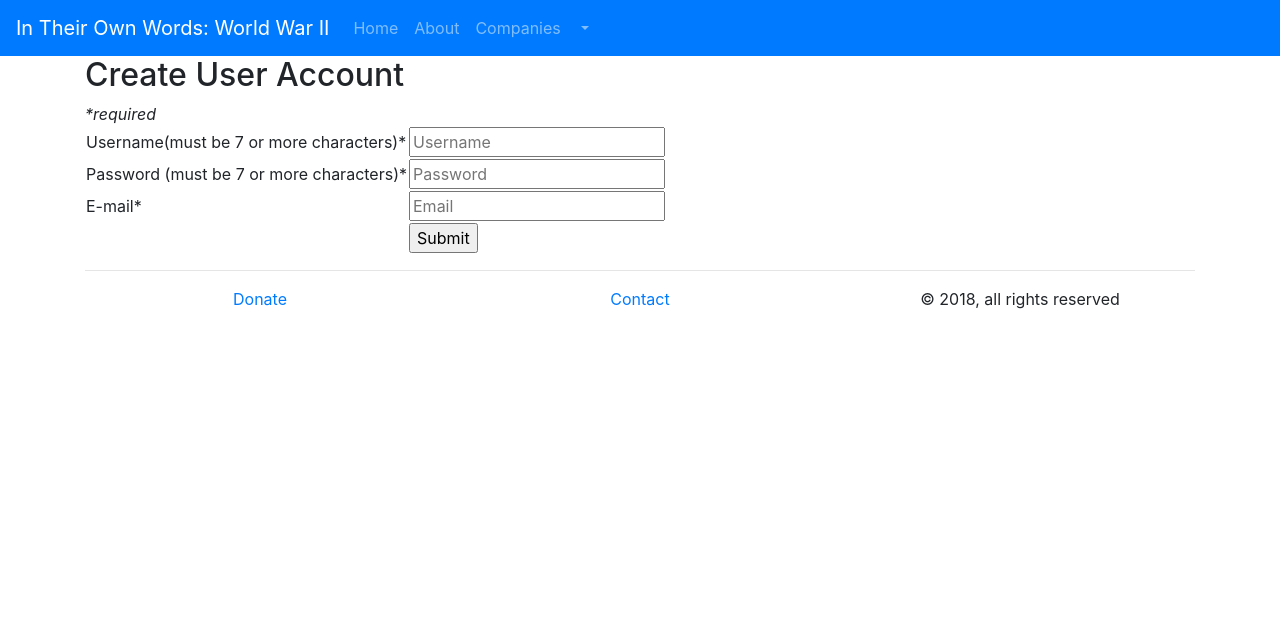
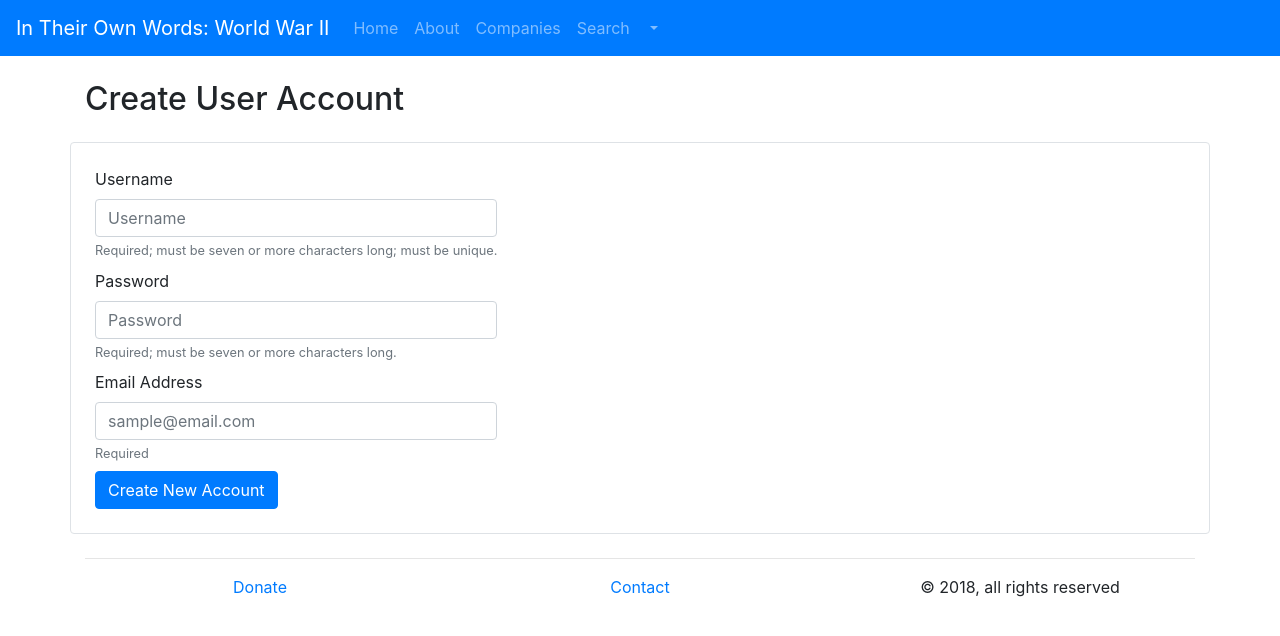
Before and after one commit to Thing342/CS3744Project, a PHP site: the page made by app/views/user_new.phtml in a window 1280 px wide. Shown: the top 636 px of the page. Run offline with PHP 8.4, Linux system fonts and the light colour scheme; the template is opened without the code that fills it, so the values that code supplies are empty; some libraries are stand-ins or nearby versions.

Commit message:
bootstrapify user pages

```diff
--- a/app/views/_header.phtml
+++ b/app/views/_header.phtml
@@ -53,6 +53,9 @@
                 <li class="nav-item">
                     <a class="nav-link" href="<?= $_ENV['SUBDIRECTORY'] ?>/companies">Companies</a>
                 </li>
+                <li class="nav-item">
+                    <a class="nav-link" href="<?= $_ENV['SUBDIRECTORY'] ?>/search">Search</a>
+                </li>
                 <li class="nav-item dropdown">
                     <?php if ($this->getLoggedInUser() != null): ?>
                         <a class="nav-link dropdown-toggle" href="<?= $_ENV['SUBDIRECTORY'] ?>/users"
--- a/app/views/user_new.phtml
+++ b/app/views/user_new.phtml
@@ -14,35 +14,25 @@ $container_class = 'container';
 $container_id = 'container';
 include "app/views/_header.phtml"
 ?>
+    <h2 class="my-4">Create User Account</h2>
+    <main class="row border rounded my-4 p-4">
+        <form action="<?= $_ENV['SUBDIRECTORY'] ?>/users/new" method="post">
+            <label for="username">Username</label>
+            <input type="text" class="form-control" name="username" placeholder="Username" required minlength="7">
+            <small class="form-text text-muted mb-2">Required; must be seven or more characters long; must be unique.
+            </small>
 
-<h2>Create User Account</h2>
-<div id = "whiteTextDiv">
-<i>*required</i>
-<form action="<?= $_ENV['SUBDIRECTORY'] ?>/users/new" method="post" id="new-user-table">
-    <table>
-        <tbody>
-            <tr>
-                <td>Username(must be 7 or more characters)*</td>
-                <td><input type="text" name="username" placeholder="Username" required minlength="7"></td>
-            </tr>
-            <tr>
-                <td>Password (must be 7 or more characters)*</td>
-                <td><input type="password" name="password" placeholder="Password" required minlength="7"></td>
-            </tr>
-            <tr>
-                <td>E-mail*</td>
-                <td><input type="email" name="email" placeholder="Email" required></td>
-            </tr>
-        </tbody>
-        <tfoot>
-            <tr>
-                <td><span> </span></td>
-                <td><input type="submit"><br></td>
-            </tr>
-        </tfoot>
-    </table>
-</form>
-</div>
+            <label for="Password">Password</label>
+            <input type="password" class="form-control" name="password" placeholder="Password" required minlength="7">
+            <small class="form-text text-muted mb-2">Required; must be seven or more characters long.</small>
+
+            <label for="email">Email Address</label>
+            <input type="email" class="form-control" name="email" placeholder="sample@email.com" required>
+            <small class="form-text text-muted mb-2">Required</small>
+
+            <input type="submit" class="btn btn-primary" value="Create New Account">
+        </form>
+    </main>
 
 <?php
 include "app/views/_footer.phtml"
```
Also changed, not shown: app/views/user.phtml (+18 -10 lines), app/views/user_login.phtml (+7 -12 lines).
